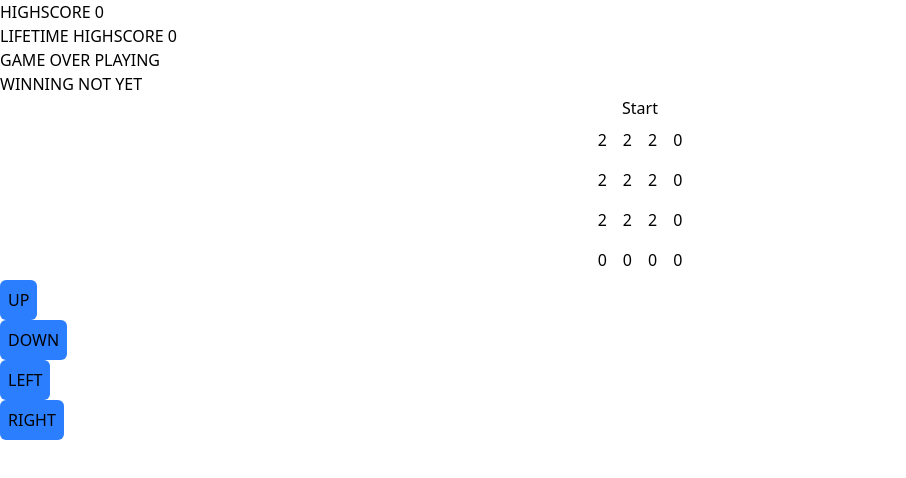
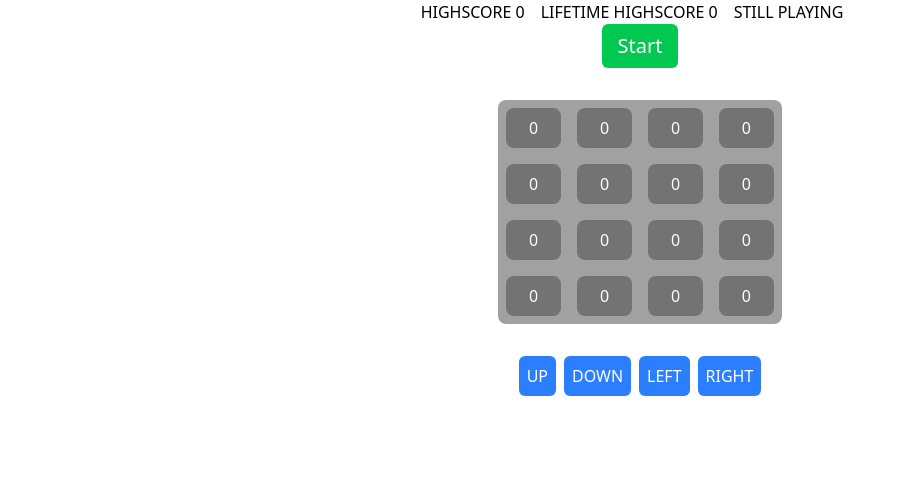
Before and after one commit to miloszmilo/twentyfourtyeight, a Vue app: page / in a window 1280 px wide. Shown: the top 478 px of the page, without its empty margins (0-906 px from the left). Built offline with nearby package versions, Linux system fonts and the light colour scheme.

Commit message:
feat: added styling
feat: added reusable movement button component

```diff
--- a/src/App.vue
+++ b/src/App.vue
@@ -1,8 +1,8 @@
 <script setup lang="ts">
-import HelloWorld from './components/HelloWorld.vue'
+import MovementButton from './components/atoms/MovementButton.vue'
 import Board from './components/organisms/Board.vue'
 import { reactive, ref } from 'vue'
-const board = reactive([[2, 2, 2, 0], [2, 2, 2, 0], [2, 2, 2, 0], [0, 0, 0, 0]]);
+const board = reactive([[0, 0, 0, 0], [0, 0, 0, 0], [0, 0, 0, 0], [0, 0, 0, 0]]);
 const isGameOver = ref(false);
 const isWon = ref(false);
 const score = ref(0);
@@ -192,17 +192,21 @@ function saveHighscore() {
 
 <template>
         <main>
-                <div class="flex flex-col">
-                        <span>HIGHSCORE {{ score }}</span>
-                        <span>LIFETIME HIGHSCORE {{ lifetimeHighscore }}</span>
-                        <span>GAME OVER {{ isGameOver ? 'LOST' : 'PLAYING' }}</span>
-                        <span>WINNING {{ isWon ? 'WON' : 'NOT YET' }}</span>
-                        <button @click="startGame">Start</button>
+                <div class="flex flex-col items-center w-full">
+                        <div class="flex flex-row gap-4">
+                                <span>HIGHSCORE {{ score }}</span>
+                                <span>LIFETIME HIGHSCORE {{ lifetimeHighscore }}</span>
+                                <span>{{ isGameOver ? 'GAME OVER' : 'STILL PLAYING' }}</span>
+                                <span>{{ isWon ? 'WON' : '' }}</span>
+                        </div>
+                        <button @click="startGame" class="cursor-pointer rounded-md hover:bg-green-400 bg-green-500 text-white py-2 px-4 text-xl">Start</button>
                         <Board :board="board" />
-                        <button @click="move('UP')" class="rounded-md bg-blue-500 p-2 w-fit">UP</button>
-                        <button @click="move('DOWN')" class="rounded-md bg-blue-500 p-2 w-fit">DOWN</button>
-                        <button @click="move('LEFT')" class="rounded-md bg-blue-500 p-2 w-fit">LEFT</button>
-                        <button @click="move('RIGHT')" class="rounded-md bg-blue-500 p-2 w-fit">RIGHT</button>
+                        <div class="flex flex-row gap-2">
+                                <MovementButton :onClick="() => move('UP')" text="UP"/>
+                                <MovementButton :onClick="() => move('DOWN')" text="DOWN"/>
+                                <MovementButton :onClick="() => move('LEFT')" text="LEFT"/>
+                                <MovementButton :onClick="() => move('RIGHT')" text="RIGHT"/>
+                        </div>
                 </div>
         </main>
 </template>
--- /dev/null
+++ b/src/components/atoms/MovementButton.vue
@@ -0,0 +1,7 @@
+<script setup lang="ts">
+        defineProps<{ onClick: () => void,  text: string}>()
+</script>
+
+<template>
+        <button @click="onClick" class="cursor-pointer rounded-md hover:bg-blue-400 bg-blue-500 text-white p-2 w-fit">{{text}}</button>
+</template>
--- a/src/components/organisms/Board.vue
+++ b/src/components/organisms/Board.vue
@@ -2,9 +2,9 @@
 defineProps<{ board: Array<Array<Number>> }>()
 </script>
 <template>
-        <table class="flex flex-col items-center">
-                <tr v-for="row in board" class="flex flex-row justify-between">
-                        <td v-for="cell in row" class="p-2">
+        <table class="flex flex-col items-stretch bg-neutral-400 rounded-lg m-8">
+                <tr v-for="row in board" class="flex flex-row justify-between" >
+                        <td v-for="cell in row" class="p-2 bg-neutral-500 rounded-lg min-w-[6ch] text-center text-white m-2">
                                 {{cell}}
                         </td>
                 </tr>
```
